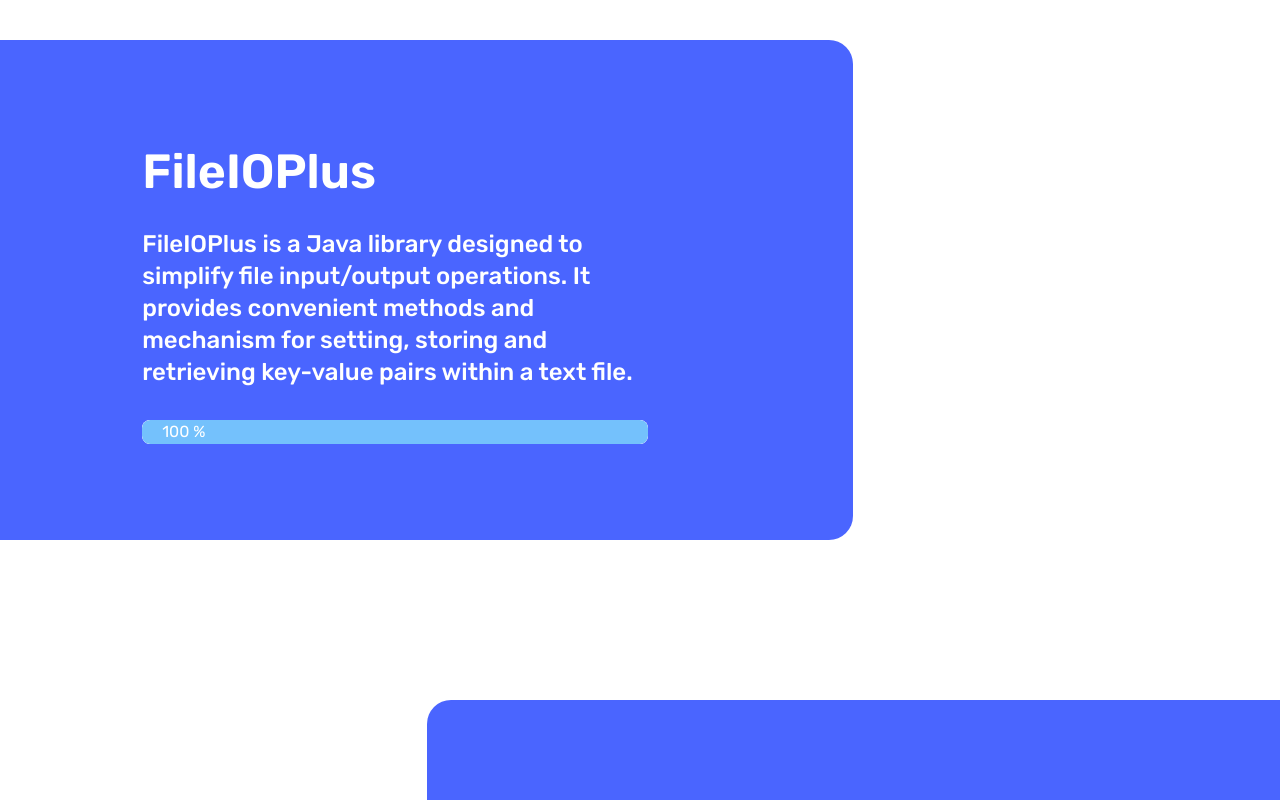
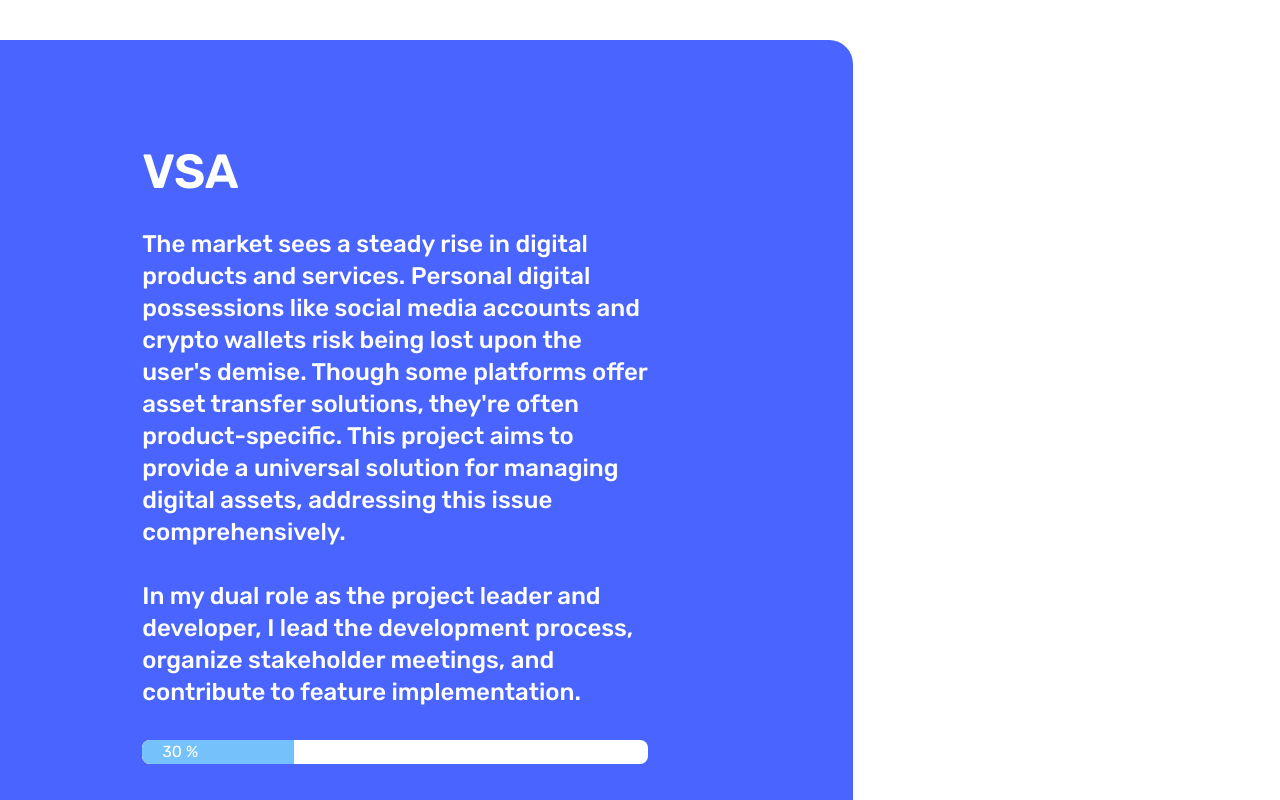
Before and after one commit to Markus-Stuppnig/Website, a Next.js app: page /projects in a window 1280 px wide. Shown: the part 780-1580 px from the top of the page. Built offline with nearby package versions, Linux system fonts and the light colour scheme.

Commit message:
Adds VSA to projects page

```diff
--- a/components/Projects/Projects.tsx
+++ b/components/Projects/Projects.tsx
@@ -20,13 +20,13 @@ export default function Projects() {
 		<div className="grid grid-cols-3 mt-[10rem]">
 			<div className="col-span-3 md:col-span-2 bg-secondary text-mywhite py-[6rem] grid grid-cols-12 md:rounded-r-3xl">
 				<div className="col-start-2 md:col-start-3 col-span-10 md:col-span-8 flex flex-col">
-					<Link href={projectsData[0].link} target="_blank">
-						<SectionHeading additional="font-semibold mb-5" textColor="text-mywhite">{projectsData[0].title}</SectionHeading>
+					<Link href={projectsData[3].link} target="_blank">
+						<SectionHeading additional="font-semibold mb-5" textColor="text-mywhite">{projectsData[3].title}</SectionHeading>
 					</Link>
 					<div className="w-full grid grid-cols-9">
 						<div className="col-start-1 col-span-8 flex flex-col">
-							<p className="font-medium text-2xl mb-[2rem]" dangerouslySetInnerHTML={{ __html: projectsData[0].description }} />
-							<Progressbar number={projectsData[0].progress} colorDone={"bg-primary"} colorNot={"#fff"} height={"[1.5rem]"} opacityDone={"40"} opacityNot={"20"} />
+							<p className="font-medium text-2xl mb-[2rem]" dangerouslySetInnerHTML={{ __html: projectsData[3].description }} />
+							<Progressbar number={projectsData[3].progress} colorDone={"bg-primary"} colorNot={"#fff"} height={"[1.5rem]"} opacityDone={"40"} opacityNot={"20"} />
 						</div>
 					</div>
 				</div>
@@ -62,6 +62,21 @@ export default function Projects() {
 				</div>
 			</div>
 		</div>
+		<div className="grid grid-cols-3 mt-[10rem]">
+			<div className="col-span-3 md:col-start-2 md:col-span-2 bg-secondary text-mywhite py-[6rem] grid grid-cols-12 md:rounded-l-3xl">
+				<div className="col-start-2 md:col-start-3 col-span-10 md:col-span-8 flex flex-col">
+					<Link href={projectsData[0].link} target="_blank">
+						<SectionHeading additional="font-semibold mb-5" textColor="text-mywhite">{projectsData[0].title}</SectionHeading>
+					</Link>
+					<div className="w-full grid grid-cols-9">
+						<div className="col-start-1 col-span-8 flex flex-col">
+							<p className="font-medium text-2xl mb-[2rem]" dangerouslySetInnerHTML={{ __html: projectsData[0].description }} />
+							<Progressbar number={projectsData[0].progress} colorDone={"bg-primary"} colorNot={"#fff"} height={"[1.5rem]"} opacityDone={"40"} opacityNot={"20"} />
+						</div>
+					</div>
+				</div>
+			</div>
+		</div>
 	</section>
   );
 }
--- a/components/Projects/projectsData.tsx
+++ b/components/Projects/projectsData.tsx
@@ -9,7 +9,6 @@ export interface Project {
   imagePath?: string;
   contributers?: Contributor[];
   progress: number;
-  incentive?: string[];
 }
 
 export interface Contributor {
@@ -28,9 +27,6 @@ export const projectsData: Project[] = [
     latestVersion: "1.0",
     link: "https://github.com/Markus-Stuppnig/FileIOPlus",
     progress: 100,
-    incentive: [
-      "This was one of my first, if not the first project I coded. I had a lot of fun back then."
-    ]
   },
   {
     title: "Phanto",
@@ -40,9 +36,6 @@ export const projectsData: Project[] = [
     latestVersion: "1.0",
     link: "https://github.com/Markus-Stuppnig/Phanto",
     progress: 40,
-    incentive: [
-      "In the beginning of 2023 I deeply looked into Windows and its security vulnerabilities."
-    ]
   },
   {
     title: "Schengen-Borders-Information-Scraper",
@@ -52,10 +45,15 @@ export const projectsData: Project[] = [
     latestVersion: "0.0.1",
     link: "https://pypi.org/project/Schengen-Borders-Information-Scraper/",
     progress: 100,
-    incentive: [
-      "TODO"
-    ]
   },
-  //VSA
+  {
+    title: "VSA",
+    description: "The market sees a steady rise in digital products and services. Personal digital possessions like social media accounts and crypto wallets risk being lost upon the user's demise. Though some platforms offer asset transfer solutions, they're often product-specific. This project aims to provide a universal solution for managing digital assets, addressing this issue comprehensively.<br /><br />In my dual role as the project leader and developer, I lead the development process, organize stakeholder meetings, and contribute to feature implementation.",
+    projectDone: false,
+    startDate: new Date("2023-11-0T00:00:00.000Z"),
+    latestVersion: "0.1",
+    link: "",
+    progress: 30,
+  },
   //Promodoro Logger
 ] as const;
```
